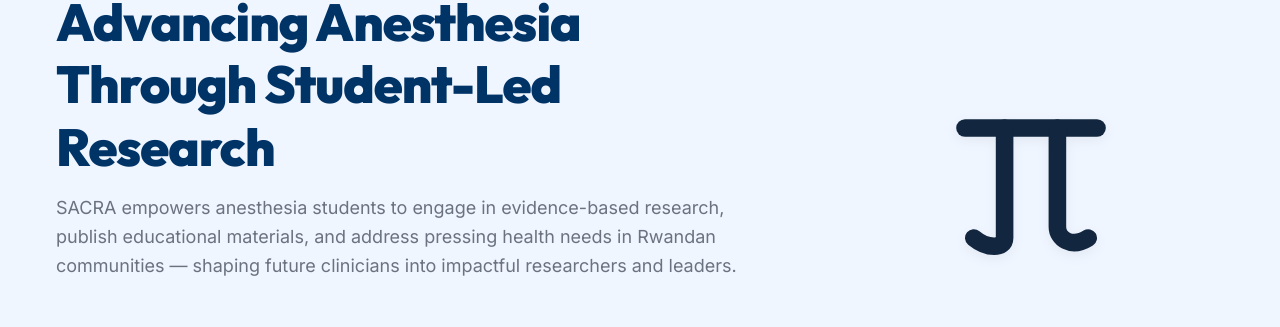
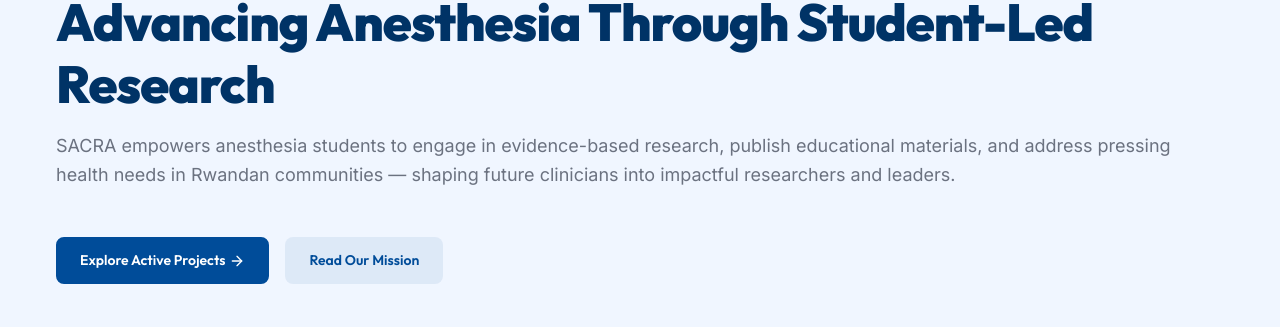
Before and after one commit to leopoldbonfils/Students-Anesthetist-Collaborative-Research-Association-SACRA-, a React (Create React App) app: page /research in a window 1280 px wide. Shown: the part 177-504 px from the top of the page. Built offline with nearby package versions, Linux system fonts and the light colour scheme; no server answers.

Commit message:
Remove Pi icon in research

```diff
--- a/src/Pages/Research/Research.js
+++ b/src/Pages/Research/Research.js
@@ -72,14 +72,7 @@
             </div>
           </div>
 
-          <div className="research-hero-right">
-            {/* Styled vector representation of the Pi symbol in the screenshot */}
-            <svg width="220" height="220" viewBox="0 0 100 100" fill="none" stroke="#12263f" strokeWidth="8" strokeLinecap="round" strokeLinejoin="round" className="pi-vector-symbol">
-              <path d="M20 25 L80 25" />
-              <path d="M38 25 L38 75 C38 80, 30 80, 24 75" />
-              <path d="M62 25 L62 70 C62 75, 68 80, 76 75" />
-            </svg>
-          </div>
+
         </div>
       </section>
 
```
